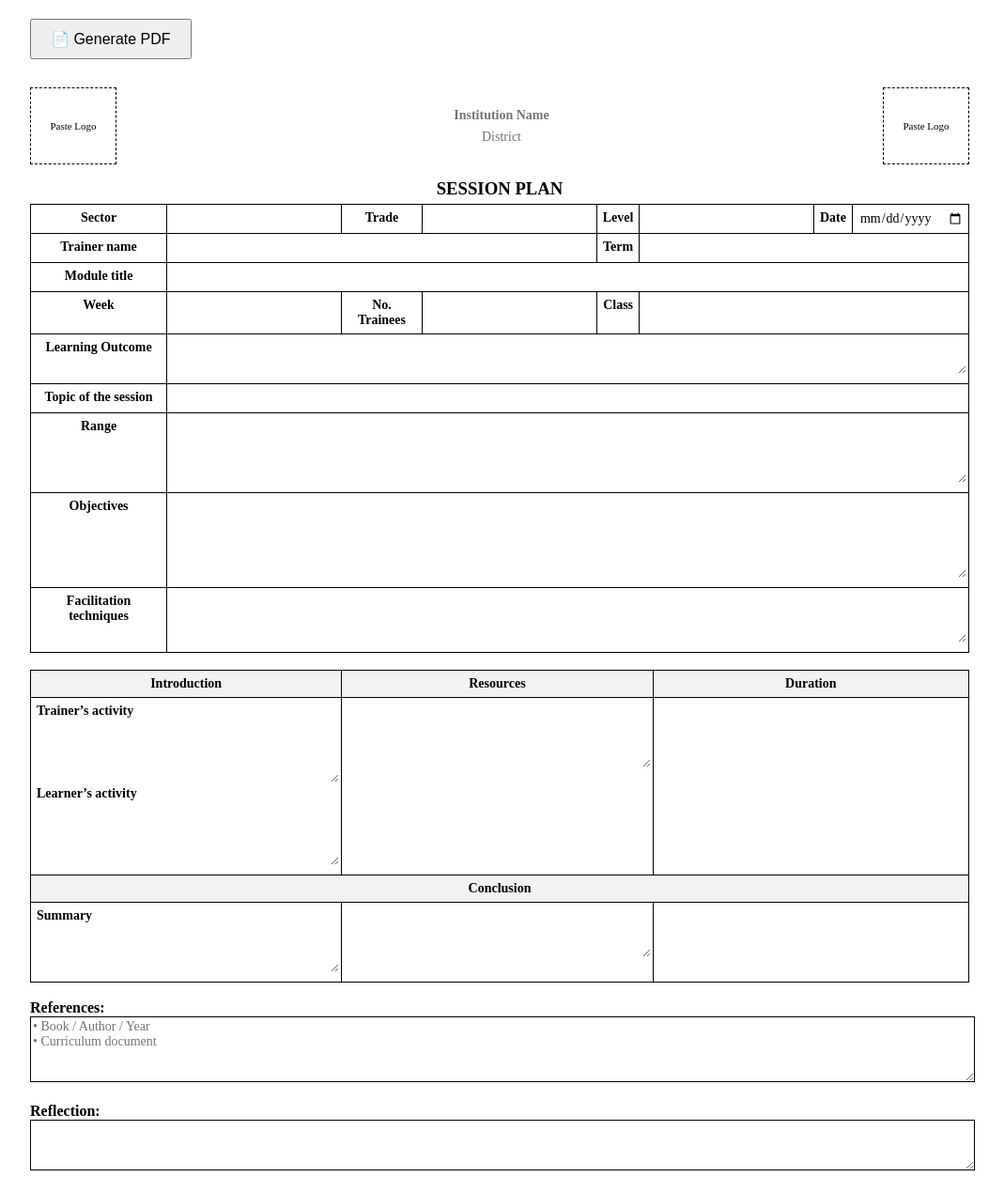
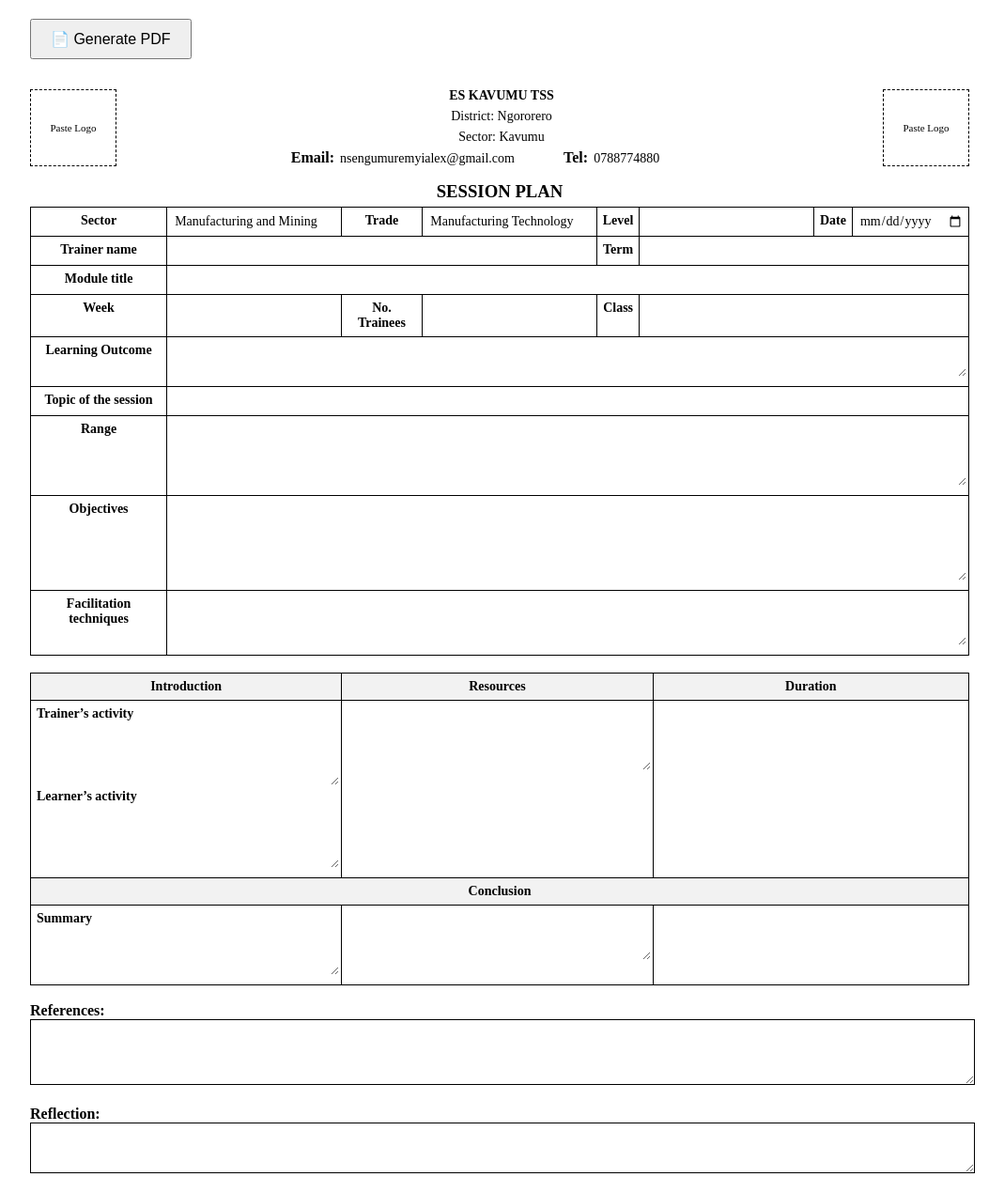
Before and after one commit to nsengumuremyialex-max/TVET-SESSION-PLAN, a plain HTML site: page index.html in a window 1280 px wide. Shown: the whole page at 94% size, without its empty margins (108-1177 px from the left). Drawn offline with nearby package versions, Linux system fonts and the light colour scheme.

Commit message:
Update index.html

```diff
--- a/index.html
+++ b/index.html
@@ -55,10 +55,10 @@ button{
     text-align:center;
     display:flex;
     flex-direction:column;
-    gap:5px;
+    gap:4px;
 }
 
-/* PASTE LOGO AREA */
+/* PASTE LOGO */
 .paste-area{
     width:90px;
     height:80px;
@@ -91,8 +91,14 @@ button{
     </div>
 
     <div class="center">
-        <input placeholder="Institution Name" style="text-align:center;font-weight:bold;">
-        <input placeholder="District" style="text-align:center;">
+        <input value="ES KAVUMU TSS" style="text-align:center;font-weight:bold;">
+        <input value="District: Ngororero" style="text-align:center;">
+        <input value="Sector: Kavumu" style="text-align:center;">
+        <div>
+            <b>Email:</b> <input value="nsengumuremyialex@gmail.com" style="width:220px;">
+            &nbsp;&nbsp;
+            <b>Tel:</b> <input value="0788774880" style="width:120px;">
+        </div>
     </div>
 
     <div class="paste-area" contenteditable="true" data-img="rightLogo">
@@ -106,8 +112,8 @@ button{
 
 <table>
 <tr>
-<th>Sector</th><td><input></td>
-<th>Trade</th><td><input></td>
+<th>Sector</th><td><input value="Manufacturing and Mining"></td>
+<th>Trade</th><td><input value="Manufacturing Technology"></td>
 <th>Level</th><td><input></td>
 <th>Date</th><td><input type="date"></td>
 </tr>
@@ -193,8 +199,7 @@ button{
 <br>
 
 <b>References:</b>
-<textarea rows="4" style="width:100%;border:1px solid black;"
-placeholder="• Book / Author / Year&#10;• Curriculum document"></textarea>
+<textarea rows="4" style="width:100%;border:1px solid black;"></textarea>
 
 <br><br>
 
```
